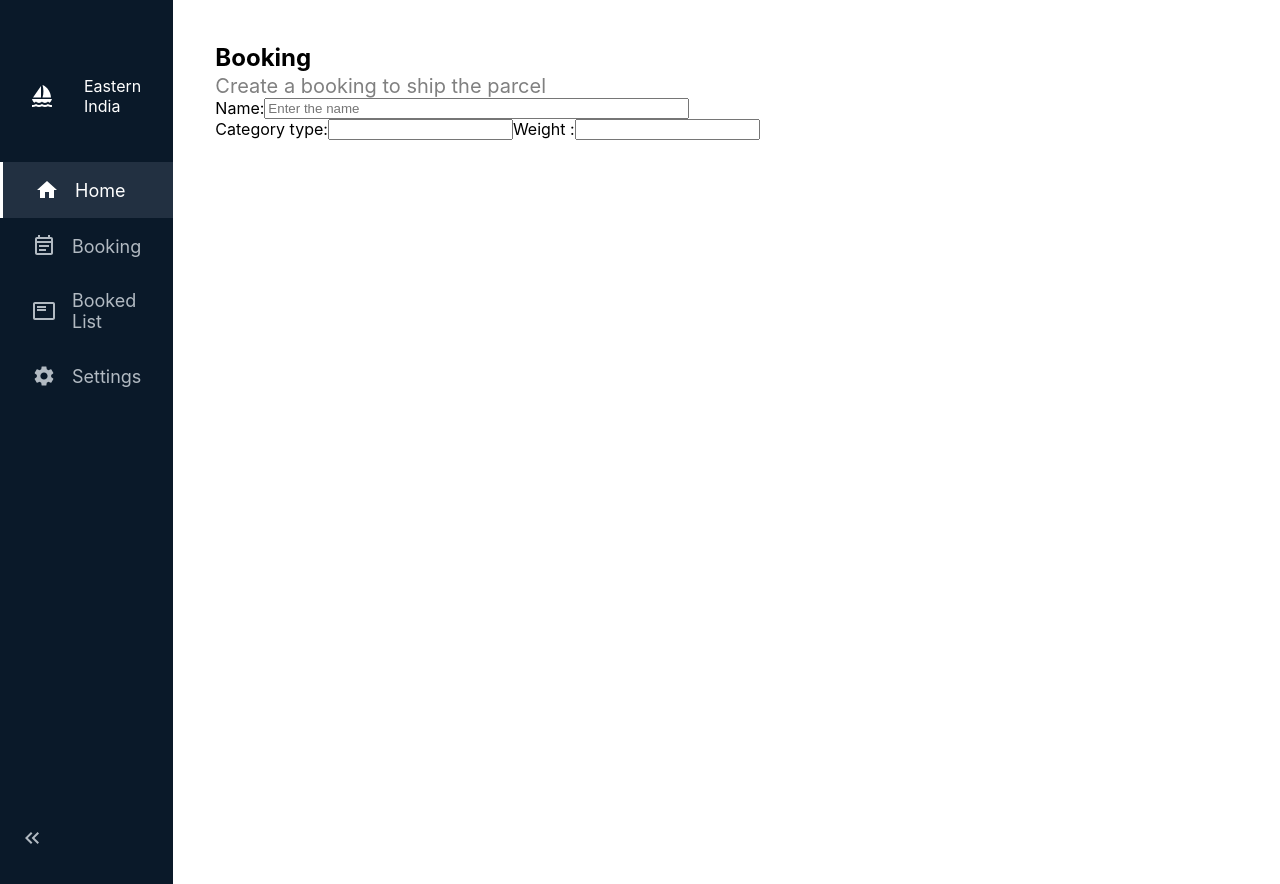
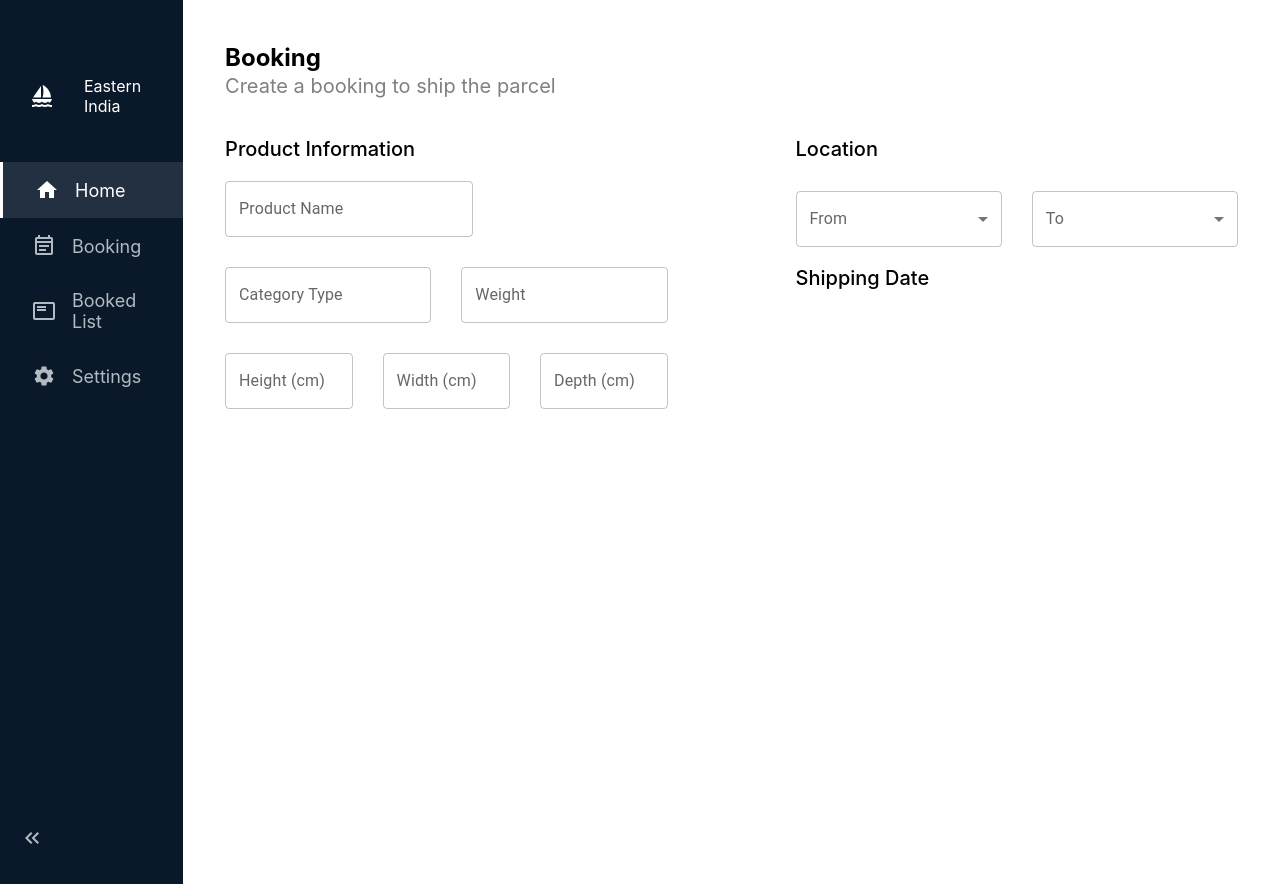
Before and after one commit to tram270600/Customer-Engagement, a React (Create React App) app: page /booking in a window 1280 px wide. Built offline with nearby package versions, Linux system fonts and the light colour scheme.

Commit message:
Add component in Booking

```diff
--- a/src/pages/Booking.js
+++ b/src/pages/Booking.js
@@ -1,6 +1,15 @@
 import styles from "../styles/booking.module.scss";
-
+import {
+  Select,
+  MenuItem,
+  InputLabel,
+  FormControl,
+  TextField,
+} from "@mui/material";
+import { useState } from "react";
 export default function Booking() {
+  const [fromCity, setFromCity] = useState("");
+  const [toCity, setToCity] = useState("");
   return (
     <>
       <div className={styles.maxContent}>
@@ -9,25 +18,76 @@ export default function Booking() {
           Create a booking to ship the parcel
         </div>
         <div className={styles.pageContent}>
-          <div className={styles.SectionTitle} Product Info></div>
-          <label className={styles.inputField}>
-            Name:
-            <input
-              type="text"
-              name="name"
-              size="50"
-              placeholder="Enter the name"
+          <div className={styles.contentSection}>
+            <div className={styles.SectionTitle}>Product Information</div>
+            <TextField
+              id="outlined-basic"
+              label="Product Name"
+              variant="outlined"
             />
-          </label>
-          <div className={styles.groupField}>
-            <label className={styles.inputField}>
-              Category type:
-              <input type="text" name="categoryType" />
-            </label>
-            <label className={styles.inputField}>
-              Weight :
-              <input type="text" name="categoryType" />
-            </label>
+            <div className={styles.groupField}>
+              <TextField
+                id="outlined-basic"
+                label="Category Type"
+                variant="outlined"
+              />
+              <TextField
+                id="outlined-basic"
+                label="Weight"
+                variant="outlined"
+              />
+            </div>
+            <div className={styles.groupField}>
+              <TextField
+                id="outlined-basic"
+                label="Height (cm)"
+                variant="outlined"
+              />
+              <TextField
+                id="outlined-basic"
+                label="Width (cm)"
+                variant="outlined"
+              />
+              <TextField
+                id="outlined-basic"
+                label="Depth (cm)"
+                variant="outlined"
+              />
+            </div>
+          </div>
+          <div className={styles.contentSection}>
+            <div className={styles.SectionTitle}>Location</div>
+            <div className={styles.groupField}>
+              <FormControl fullWidth>
+                <InputLabel id="demo-simple-select-label">From</InputLabel>
+                <Select
+                  labelId="demo-simple-select-label"
+                  id="demo-simple-select"
+                  value={fromCity}
+                  label="From"
+                  onChange={(e) => setFromCity(e.target.value)}
+                >
+                  <MenuItem value={10}>Ten</MenuItem>
+                  <MenuItem value={20}>Twenty</MenuItem>
+                  <MenuItem value={30}>Thirty</MenuItem>
+                </Select>
+              </FormControl>
+              <FormControl fullWidth>
+                <InputLabel id="demo-simple-select-label">To</InputLabel>
+                <Select
+                  labelId="demo-simple-select-label"
+                  id="demo-simple-select"
+                  value={toCity}
+                  label="To"
+                  onChange={(e) => setToCity(e.target.value)}
+                >
+                  <MenuItem value={10}>Ten</MenuItem>
+                  <MenuItem value={20}>Twenty</MenuItem>
+                  <MenuItem value={30}>Thirty</MenuItem>
+                </Select>
+              </FormControl>
+            </div>
+            <div className={styles.SectionTitle}>Shipping Date</div>
           </div>
         </div>
       </div>
--- a/src/styles/booking.module.scss
+++ b/src/styles/booking.module.scss
@@ -1,7 +1,7 @@
 .maxContent {
   margin: 32px;
   height: 100vh;
-  width: 80vw;
+  max-width: 95vw;
 }
 .pageTitle {
   font-style: normal;
@@ -14,8 +14,32 @@
   font-size: 20px;
 }
 .groupField {
-    display: flex;
+  display: flex;
 }
 .inputField {
-    display: flex;
+  display: flex;
 }
+.groupField {
+  display: flex;
+  gap: 30px;
+  margin-top: 30px;
+}
+
+.pageContent {
+  margin-top: 20px;
+}
+
+.SectionTitle {
+  font-style: normal;
+  font-weight: 500;
+  font-size: 20px;
+  line-height: 23px;
+  margin: 20px 0px;
+}
+
+.pageContent {
+  display: flex;
+  gap: 10vw;
+}
+
+.pageContent > * { flex: 1; }
```
Also changed, not shown: src/lib/NavData.js (+0 -8 lines).
